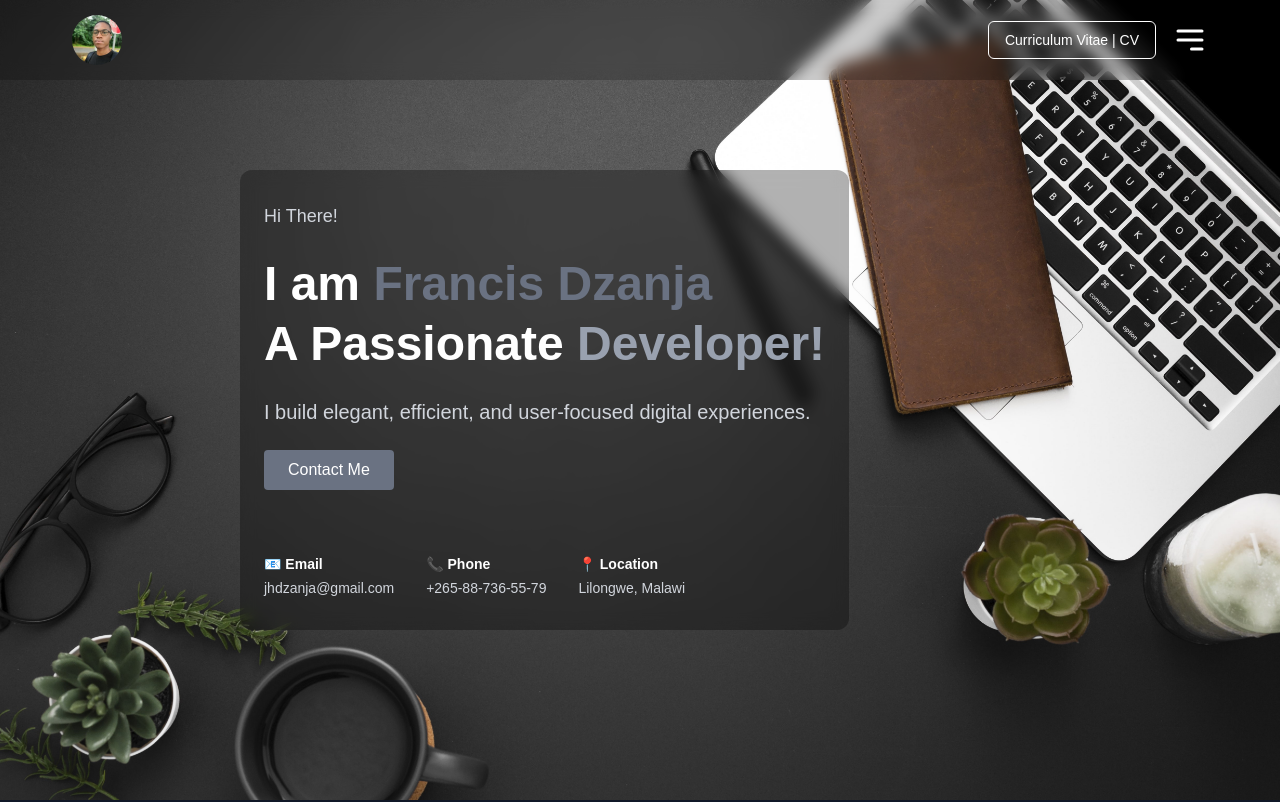
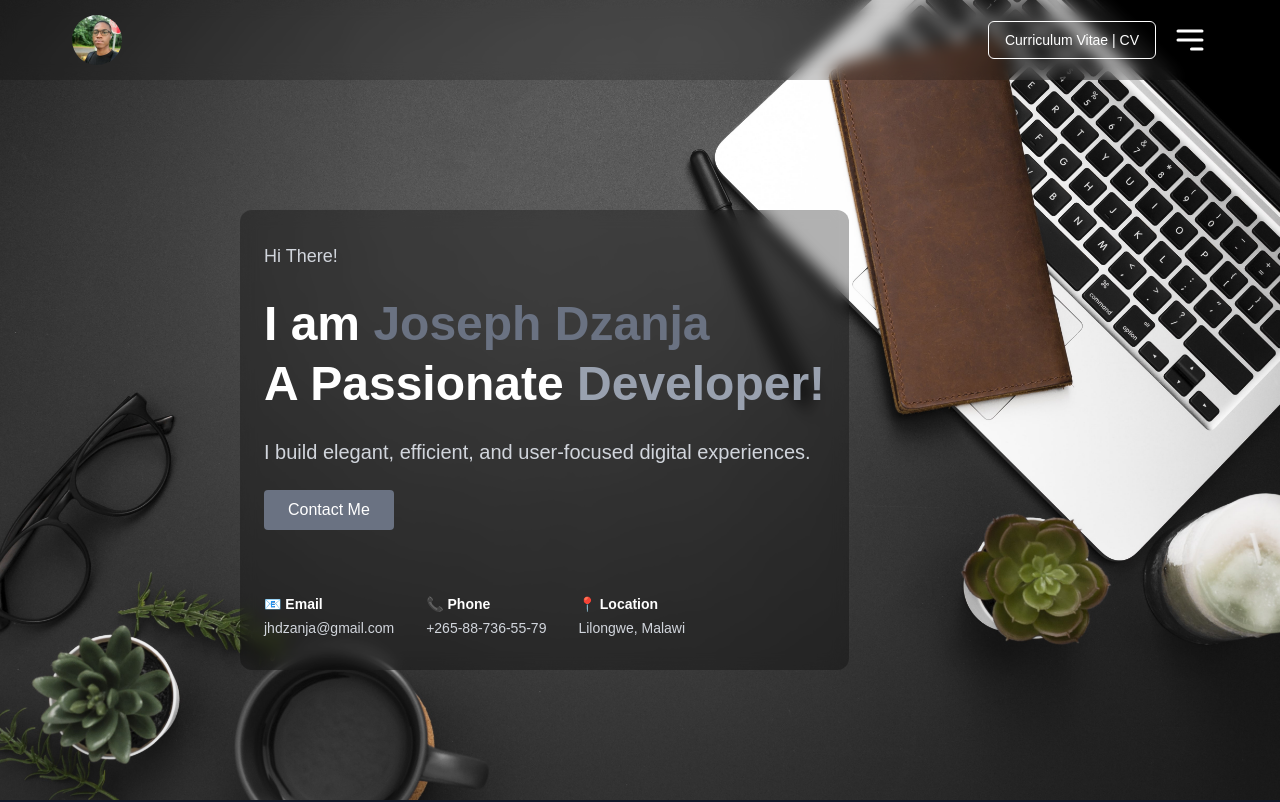
Before and after one commit to Joseph-Dzanja/Portfolio, a Next.js app: page / in a window 1280 px wide. Shown: the top 802 px of the page. Built offline with nearby package versions, Linux system fonts and the light colour scheme.

Commit message:
trying to fix the hero issue

```diff
--- a/src/app/page.js
+++ b/src/app/page.js
@@ -15,7 +15,7 @@ export default function Home() {
 
       <section
         id="home"
-        className="min-h-screen flex items-center justify-center bg-cover bg-center px-4 sm:px-12 md:px-24 lg:justify-start lg:px-60"
+        className="pt-[80px] min-h-screen flex items-center justify-center bg-cover bg-center px-4 sm:px-12 md:px-24 lg:justify-start lg:px-60"
         style={{
           backgroundImage: `url('/flat-lay-workstation-with-copy-space-laptop-min.jpg')`,
         }}
--- a/src/components/Hero.js
+++ b/src/components/Hero.js
@@ -6,7 +6,7 @@ export default function Hero() {
       <p className="text-lg text-gray-300">Hi There!</p>
 
       <h1 className="text-4xl md:text-5xl font-bold text-white leading-tight">
-        I am <span className="text-gray-500">Francis Dzanja</span><br />
+        I am <span className="text-gray-500">Joseph Dzanja</span><br />
         A Passionate <span className="text-gray-400">Developer!</span>
       </h1>
 
```
